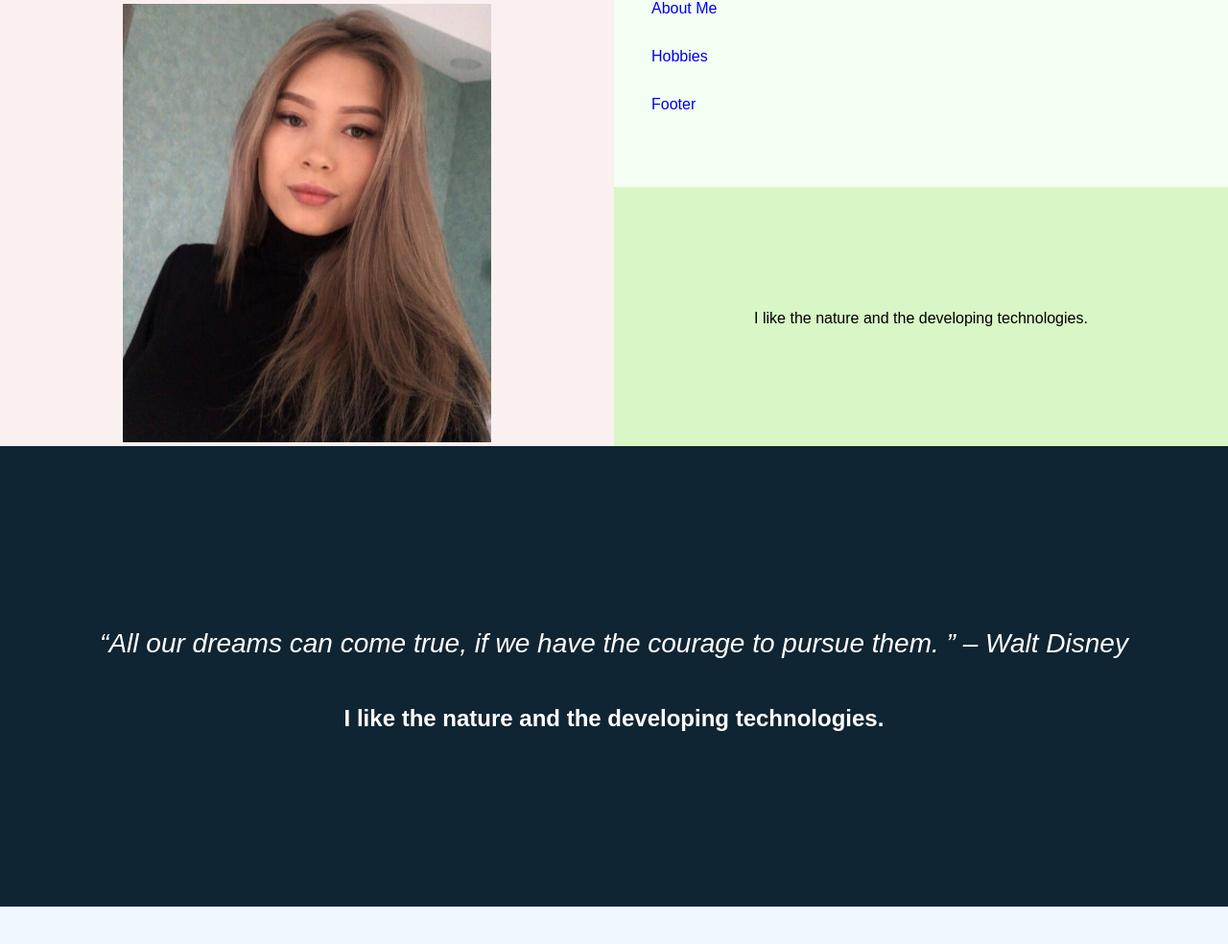
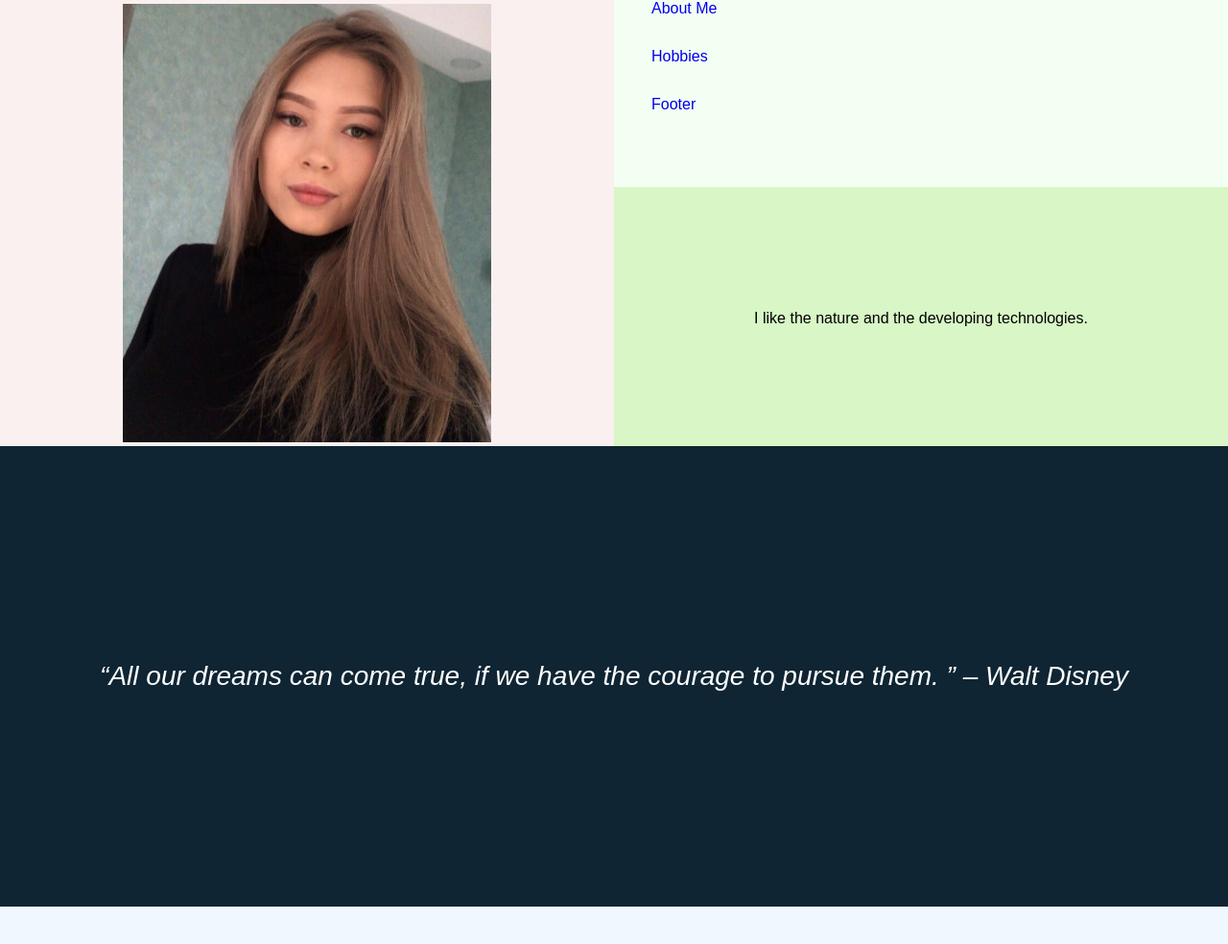
Before and after one commit to neyzar1111/abt_me, a plain HTML site: page index.html in a window 1280 px wide. Shown: the part 76-1060 px from the top of the page at 96% size. Drawn offline with Linux system fonts and the light colour scheme.

Commit message:
index.html

```diff
--- a/index.html
+++ b/index.html
@@ -39,9 +39,9 @@
                     <cite> – Walt Disney</cite>
                 </blockquote>
             </div>
-            <div class="meInOneSentence">
+<!--             <div class="meInOneSentence">
                 <h2>I like the nature and  the developing technologies.</h2>
-            </div>
+            </div> -->
         </section>
         <div id="tableAbtMe">
             <table>
```
